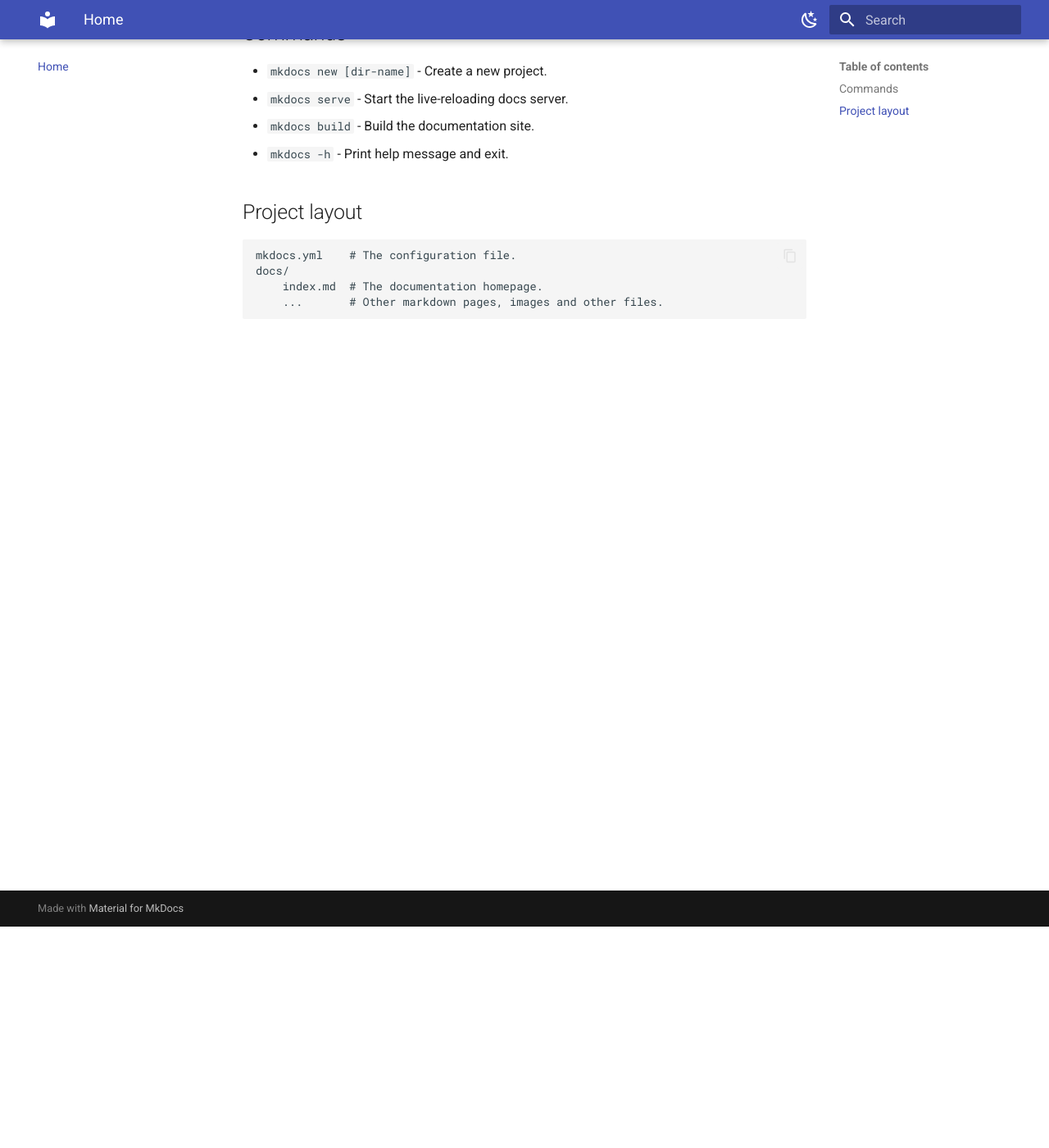
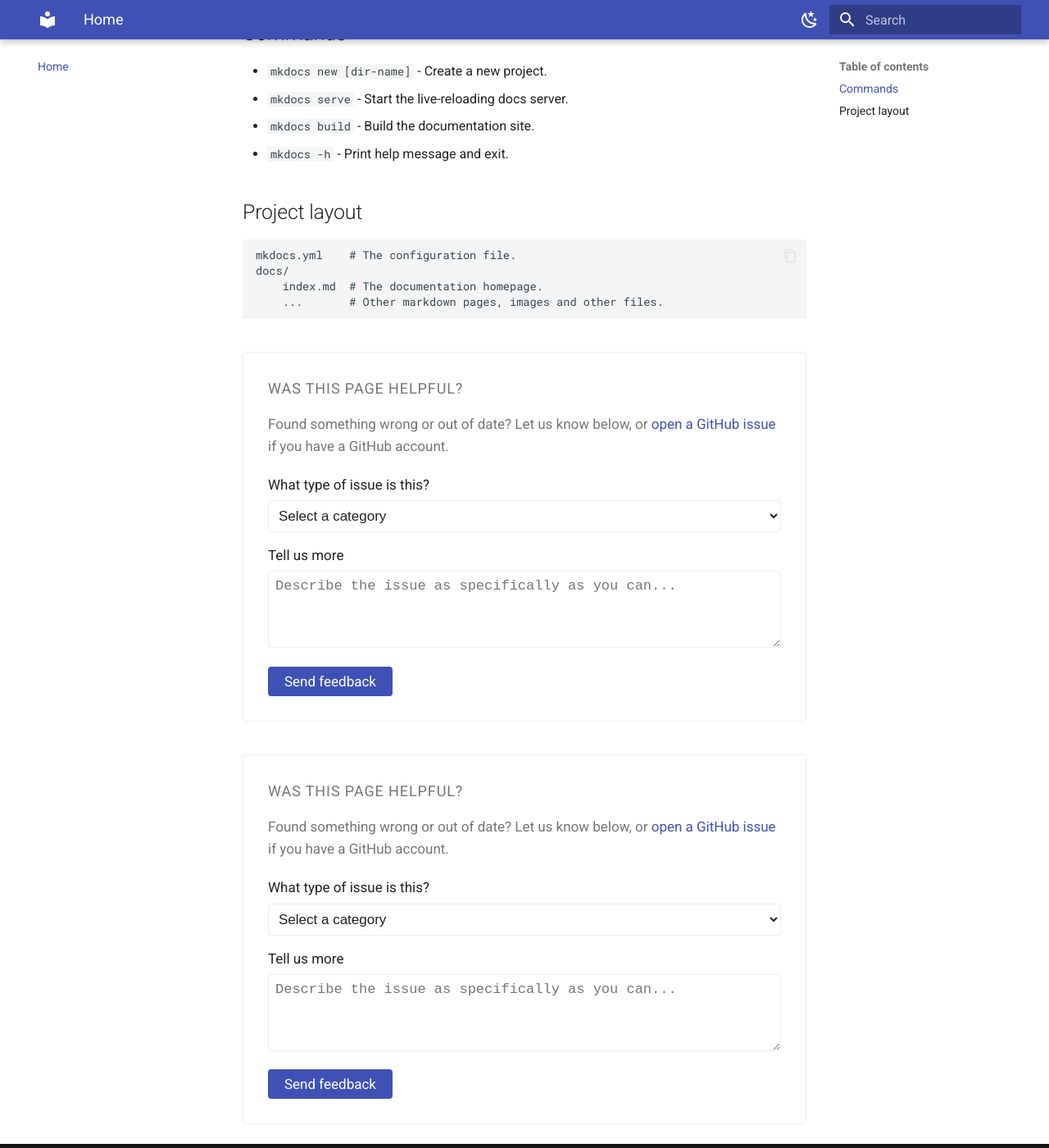
Before and after one commit to LANFoundry/lan-foundry-docs, an MkDocs documentation site: the page built from docs/index.md, in a window 1280 px wide and 1400 px high, scrolled down 270 px. Shown: the whole window at 82% size. Built offline with MkDocs 1.6.1 and Material for MkDocs 9.7.7, drawn with Linux system fonts in a browser that asks for light colours; part of the change alters nothing that is shown.

```diff
--- a/overrides/partials/feedback.html
+++ b/overrides/partials/feedback.html
@@ -1,4 +1,4 @@
-{% if page and page.meta and not page.meta.hide_feedback %}
+{% if page %}
 <div class="feedback-block" style="margin-top: 2rem; padding: 1.5rem; border: 1px solid var(--md-default-fg-color--lightest); border-radius: 4px;">
   <h3 style="margin-top: 0; font-size: 0.9rem; text-transform: uppercase; letter-spacing: 0.05em; color: var(--md-default-fg-color--light);">Was this page helpful?</h3>
 
```
